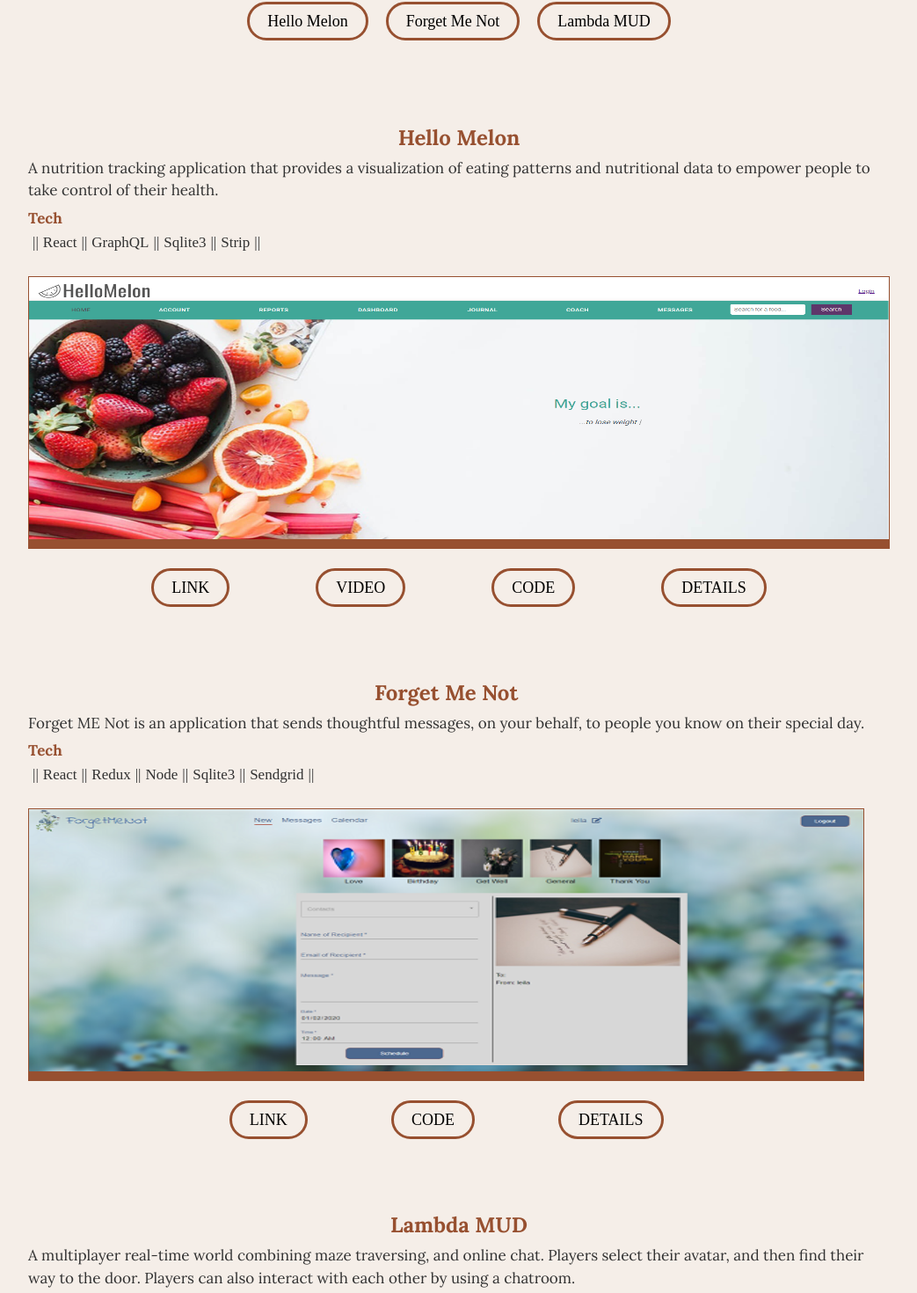
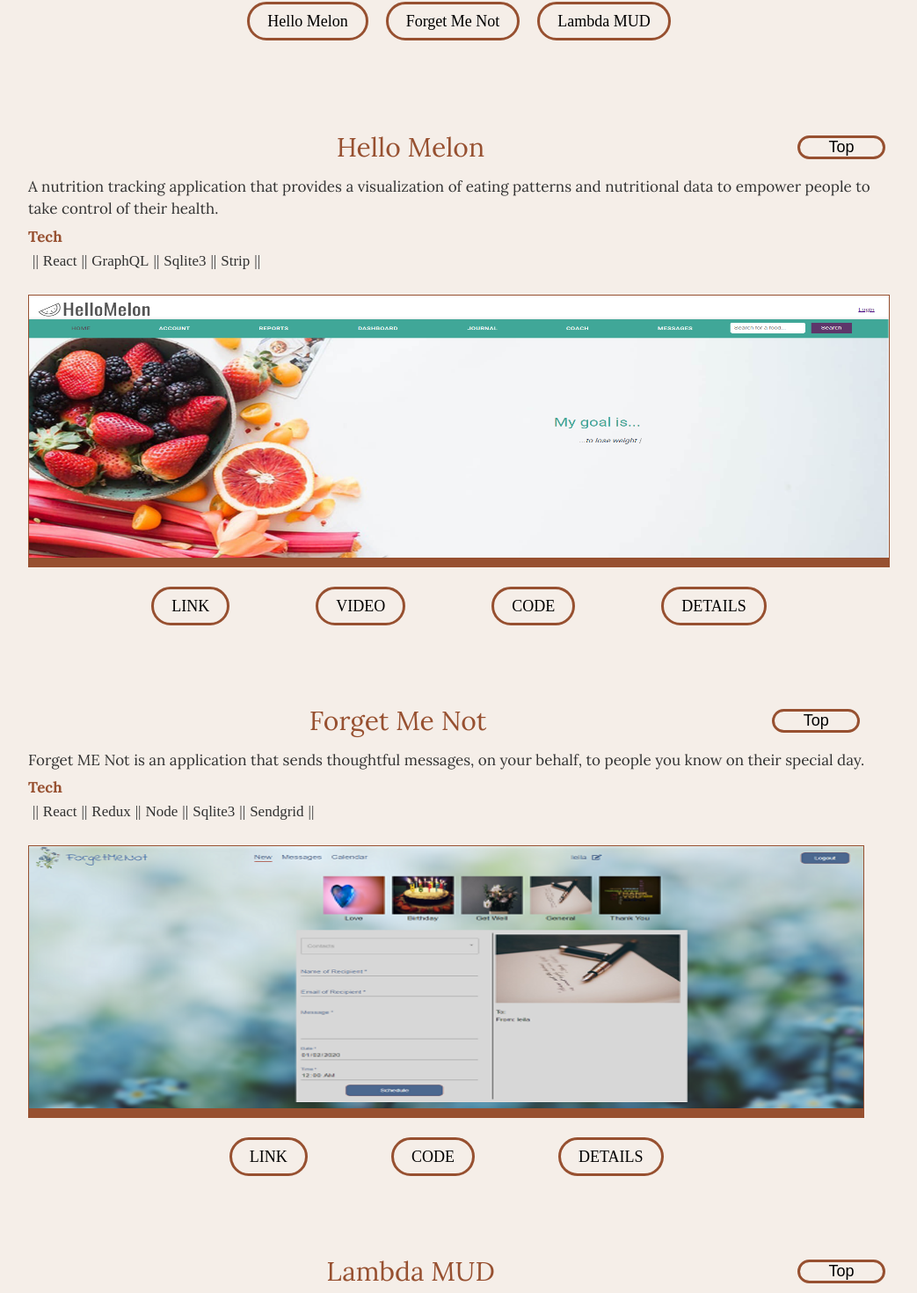
Before and after one commit to leila100/portfolio2, a React (Create React App) app in the folder website/: page / in a window 1280 px wide. Shown: the part 1217-2687 px from the top of the page at 88% size, without its empty margins (118-1161 px from the left). Built offline with nearby package versions, Linux system fonts and the light colour scheme.

Commit message:
Add button to go to the top in home page

```diff
--- a/website/src/SASS/projects.scss
+++ b/website/src/SASS/projects.scss
@@ -40,7 +40,7 @@ section {
         font-size: 2.4rem;
         color: $bg-dark;
         font-family: "Lora", serif;
-        margin-bottom: 10px;
+        // margin-bottom: 10px;
         font-weight: bold;
       }
 
@@ -106,6 +106,7 @@ section {
   justify-content: center;
   align-items: center;
   width: 100%;
+  margin-bottom: 10px;
 }
 
 .features h2,
@@ -149,8 +150,8 @@ section {
       font-size: 2.4rem;
       color: $bg-dark;
       font-family: "Lora", serif;
+      font-weight: bold;
       margin-bottom: 10px;
-      font-weight: bold;
     }
 
     p {
--- a/website/src/components/projects/Projects.js
+++ b/website/src/components/projects/Projects.js
@@ -1,9 +1,13 @@
 import React from "react";
-import { Link } from "react-scroll";
+import { Link, animateScroll as scroll } from "react-scroll";
 
 import Hello from "../../assets/images/helloMelon_home.png";
 import FMN_home from "../../assets/images/FMN_home.png";
 import mud from "../../assets/images/lambdamud.png";
+
+const scrollToTop = () => {
+  scroll.scrollToTop();
+};
 
 const Projects = () => {
   return (
@@ -32,7 +36,12 @@ const Projects = () => {
       <div className='proj-list'>
         <div id='helloMelon'>{"  "}</div>
         <div className='proj'>
-          <h3 className='title'>Hello Melon</h3>
+          <div className='title'>
+            <h2>Hello Melon</h2>
+            <button className='top' onClick={scrollToTop}>
+              Top
+            </button>
+          </div>
           <div className='description'>
             <p>
               A nutrition tracking application that provides a visualization of eating patterns and nutritional data to
@@ -75,7 +84,12 @@ const Projects = () => {
         </div>
         <div id='fmn'>{"  "}</div>
         <div className='proj'>
-          <h3 className='title'>Forget Me Not</h3>
+          <div className='title'>
+            <h2>Forget Me Not</h2>
+            <button className='top' onClick={scrollToTop}>
+              Top
+            </button>
+          </div>
           <div className='description'>
             <p>
               Forget ME Not is an application that sends thoughtful messages, on your behalf, to people you know on
@@ -110,7 +124,12 @@ const Projects = () => {
         </div>
         <div id='mud'>{"  "}</div>
         <div className='proj'>
-          <h3 className='title'>Lambda MUD</h3>
+          <div className='title'>
+            <h2>Lambda MUD</h2>
+            <button className='top' onClick={scrollToTop}>
+              Top
+            </button>
+          </div>
           <div className='description'>
             <p>
               A multiplayer real-time world combining maze traversing, and online chat. Players select their avatar, and
```
